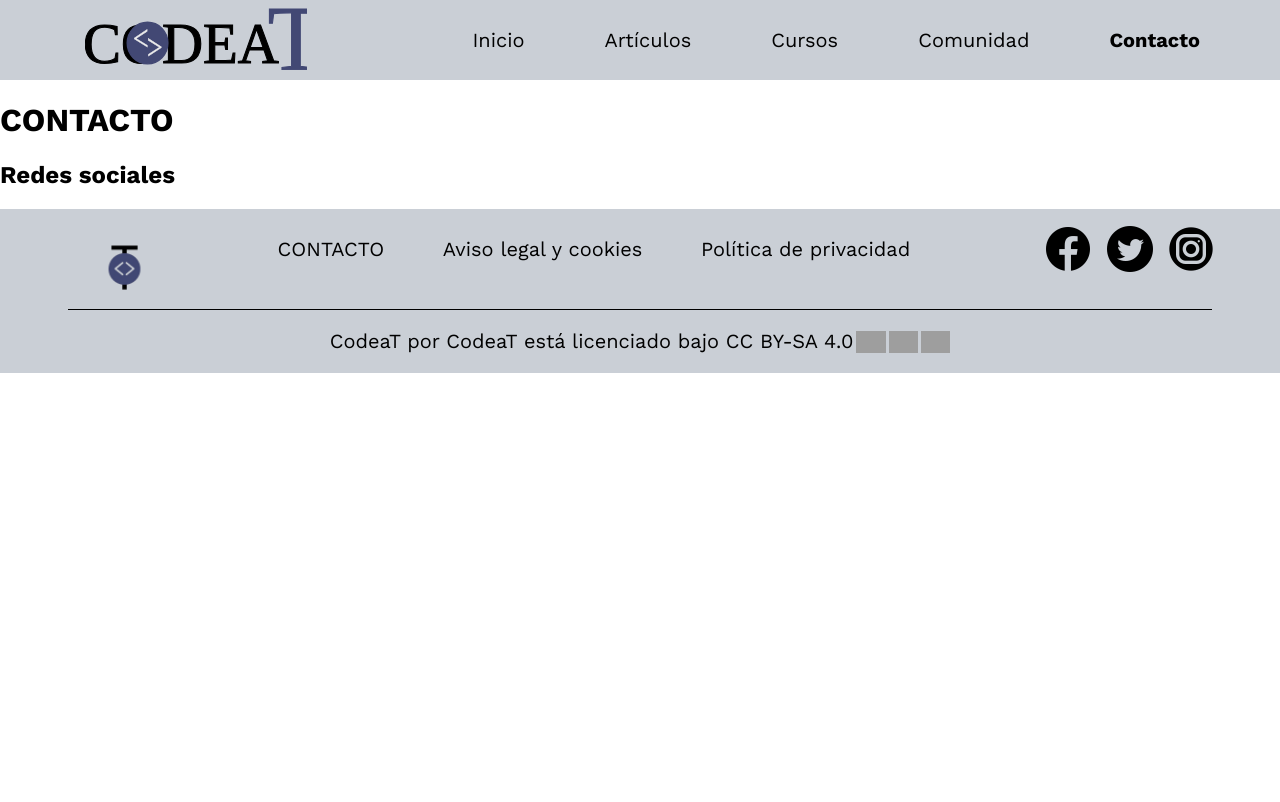
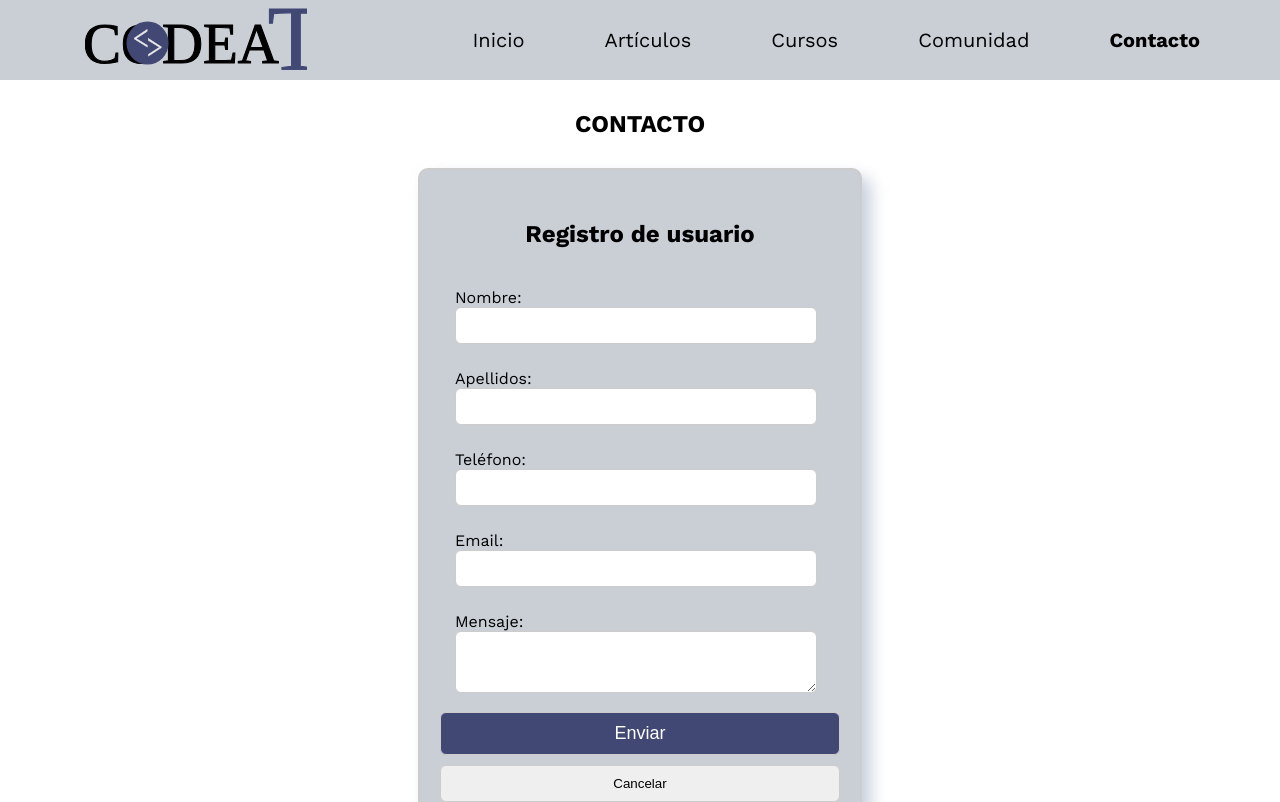
Before and after one commit to Zemak96/codeat, an Angular app: page /contacto in a window 1280 px wide. Shown: the top 802 px of the page. Built offline with nearby package versions, Linux system fonts and the light colour scheme; grey boxes are pictures that could not be loaded.

Commit message:
añadido formulario contacto

```diff
--- a/src/app/comunidad/comunidad.component.css
+++ b/src/app/comunidad/comunidad.component.css
@@ -32,7 +32,7 @@ h1 {
     gap: 10px;
     /* margin-top: 100px; */
     border-radius: 4px;
-    background-color: rgb(224, 229, 236);
+    background-color: #cacfd6;
     box-shadow: rgba(163, 177, 198, 0.6) 9px 9px 16px, rgba(255, 255, 255, 0.5) -9px -9px 16px;
     border-radius: 4px;
 }
--- a/src/app/contacto/contacto.component.css
+++ b/src/app/contacto/contacto.component.css
@@ -0,0 +1,76 @@
+
+
+form {
+    width: 400px;
+    margin: 0 auto;
+    margin-bottom: 40px;
+    padding: 20px;
+    border: 2px solid #ccc;
+    border-radius: 10px;
+    background-color: #cacfd6;
+    box-shadow: rgba(163, 177, 198, 0.6) 9px 9px 16px, rgba(255, 255, 255, 0.5) -9px -9px 16px;
+}
+
+h1 {
+    font-size: 24px;
+    font-weight: bold;
+    text-align: center;
+    margin: 30px 30px;
+}
+
+.campo {
+    width:85%;
+    margin: 5px;
+    padding: 10px;
+}
+
+.eleccion {
+    display: flex;
+    justify-content: center;
+    align-items: center;
+    margin-top: 15px;
+}
+
+label {
+    font-size: 16px;
+}
+
+input {
+    width: 100%;
+    padding: 10px;
+    border: 1px solid #ccc;
+    border-radius: 6px;
+}
+
+textarea {
+    width: 103%;
+    padding: 5px;
+    border: 1px solid #ccc;
+}
+
+select {
+    width: 200px;
+    height: 25px;
+}
+
+textarea {
+    height: 50px;
+    border-radius: 6px;
+}
+
+.boton-enviar {
+    background-color: #424874;
+    color: #fff;
+    font-size: 18px;
+    margin-bottom: 10px;
+    border-radius: 6px;
+
+}
+.boton-cancelar{
+    border-radius: 6px;
+}
+
+.boton-enviar:hover,
+.boton-cancelar:hover {
+    cursor: pointer;
+}
--- a/src/app/contacto/contacto.component.html
+++ b/src/app/contacto/contacto.component.html
@@ -1,4 +1,34 @@
 <div class="contacto">
     <h1>CONTACTO</h1>
-    <h2>Redes sociales</h2>
+    <form action="" method="post">
+        <h1>Registro de usuario</h1>
+
+        <div class="campo">
+            <label for="nombre">Nombre:</label>
+            <input type="text" name="nombre" id="nombre" required>
+        </div>
+
+        <div class="campo">
+            <label for="apellidos">Apellidos:</label>
+            <input type="text" name="apellidos" id="apellidos" required>
+        </div>
+
+        <div class="campo">
+            <label for="telefono">Teléfono:</label>
+            <input type="text" name="telefono" id="telefono" required>
+        </div>
+
+        <div class="campo">
+            <label for="email">Email:</label>
+            <input type="email" name="email" id="email" required>
+        </div>
+
+        <div class="campo">
+            <label for="mensaje">Mensaje:</label>
+            <textarea name="mensaje" id="mensaje"></textarea>
+        </div>
+
+        <input type="submit" value="Enviar" class="boton-enviar">
+        <input type="reset" value="Cancelar" class="boton-cancelar">
+    </form>
 </div>
```
Also changed, not shown: src/app/inicio/inicio.component.ts (line endings or trailing spaces).
